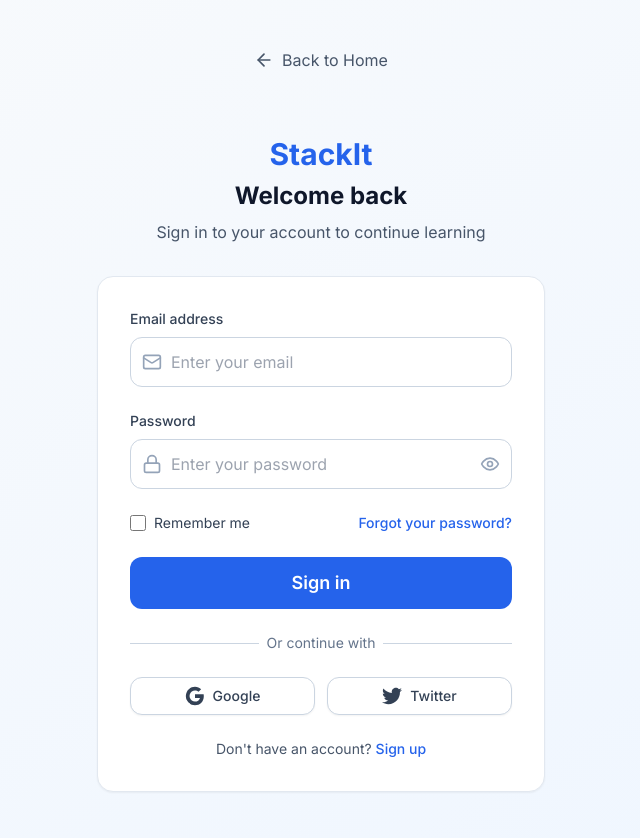
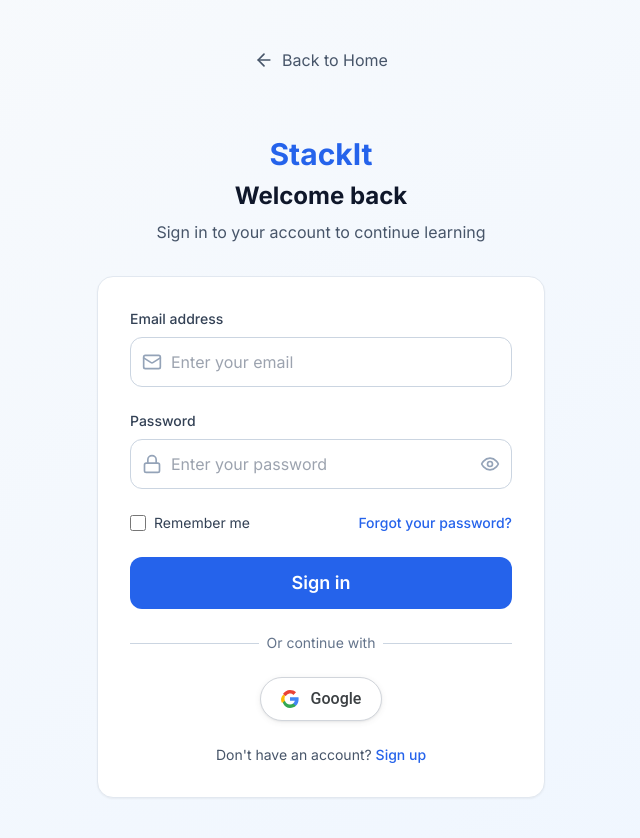
Before and after one commit to VyomPandya/Odoo_Hackathon_2025, a Next.js app: page /login in a window 1280 px wide. Shown: the top 838 px of the page, without its empty margins (319-959 px from the left). Built offline with nearby package versions, Linux system fonts and the light colour scheme.

Commit message:
sign in page design changes

```diff
--- a/app/login/page.tsx
+++ b/app/login/page.tsx
@@ -177,22 +177,31 @@
               </div>
             </div>
 
-            <div className="mt-6 grid grid-cols-2 gap-3">
-              <button className="w-full inline-flex justify-center py-2 px-4 border border-slate-300 rounded-xl shadow-sm bg-white text-sm font-medium text-slate-700 hover:bg-slate-50 transition-colors">
-                <svg className="w-5 h-5" viewBox="0 0 24 24">
-                  <path fill="currentColor" d="M22.56 12.25c0-.78-.07-1.53-.2-2.25H12v4.26h5.92c-.26 1.37-1.04 2.53-2.21 3.31v2.77h3.57c2.08-1.92 3.28-4.74 3.28-8.09z"/>
-                  <path fill="currentColor" d="M12 23c2.97 0 5.46-.98 7.28-2.66l-3.57-2.77c-.98.66-2.23 1.06-3.71 1.06-2.86 0-5.29-1.93-6.16-4.53H2.18v2.84C3.99 20.53 7.7 23 12 23z"/>
-                  <path fill="currentColor" d="M5.84 14.09c-.22-.66-.35-1.36-.35-2.09s.13-1.43.35-2.09V7.07H2.18C1.43 8.55 1 10.22 1 12s.43 3.45 1.18 4.93l2.85-2.22.81-.62z"/>
-                  <path fill="currentColor" d="M12 5.38c1.62 0 3.06.56 4.21 1.64l3.15-3.15C17.45 2.09 14.97 1 12 1 7.7 1 3.99 3.47 2.18 7.07l3.66 2.84c.87-2.6 3.3-4.53 6.16-4.53z"/>
+            <div className="mt-6 flex justify-center">
+              <button
+                className="flex items-center gap-3 px-5 py-3 bg-white border w-auto mx-auto"
+                style={{
+                  borderColor: '#d1d5db',
+                  borderRadius: '24px',
+                  boxShadow: '0 1px 2px rgba(60,64,67,.08), 0 1.5px 6px rgba(60,64,67,.08)',
+                  fontFamily: 'Roboto, Arial, sans-serif',
+                  fontWeight: 500,
+                  color: '#3c4043',
+                  fontSize: 16,
+                  transition: 'background 0.2s',
+                }}
+                onMouseOver={e => (e.currentTarget.style.background = '#f7f7f7')}
+                onMouseOut={e => (e.currentTarget.style.background = '#fff')}
+              >
+                <svg width="18" height="18" viewBox="0 0 18 18" style={{ display: 'block' }} xmlns="http://www.w3.org/2000/svg">
+                  <g>
+                    <path fill="#4285F4" d="M17.64 9.2045c0-.638-.0573-1.252-.1636-1.836H9v3.481h4.844c-.2082 1.12-.8346 2.068-1.779 2.708v2.243h2.877c1.684-1.553 2.658-3.841 2.658-6.596z"/>
+                    <path fill="#34A853" d="M9 18c2.43 0 4.47-.806 5.96-2.188l-2.877-2.243c-.799.535-1.82.85-3.083.85-2.37 0-4.377-1.601-5.096-3.757H1.94v2.293C3.43 16.293 6.01 18 9 18z"/>
+                    <path fill="#FBBC05" d="M3.904 10.662A5.41 5.41 0 0 1 3.5 9c0-.577.099-1.137.276-1.662V5.045H1.94A8.996 8.996 0 0 0 0 9c0 1.465.354 2.85.94 4.045l2.964-2.383z"/>
+                    <path fill="#EA4335" d="M9 3.579c1.32 0 2.5.454 3.43 1.346l2.572-2.572C13.47.806 11.43 0 9 0 6.01 0 3.43 1.707 1.94 4.045l2.964 2.293C4.623 6.137 6.63 3.579 9 3.579z"/>
+                  </g>
                 </svg>
-                <span className="ml-2">Google</span>
-              </button>
-
-              <button className="w-full inline-flex justify-center py-2 px-4 border border-slate-300 rounded-xl shadow-sm bg-white text-sm font-medium text-slate-700 hover:bg-slate-50 transition-colors">
-                <svg className="w-5 h-5" fill="currentColor" viewBox="0 0 24 24">
-                  <path d="M24 4.557c-.883.392-1.832.656-2.828.775 1.017-.609 1.798-1.574 2.165-2.724-.951.564-2.005.974-3.127 1.195-.897-.957-2.178-1.555-3.594-1.555-3.179 0-5.515 2.966-4.797 6.045-4.091-.205-7.719-2.165-10.148-5.144-1.29 2.213-.669 5.108 1.523 6.574-.806-.026-1.566-.247-2.229-.616-.054 2.281 1.581 4.415 3.949 4.89-.693.188-1.452.232-2.224.084.626 1.956 2.444 3.379 4.6 3.419-2.07 1.623-4.678 2.348-7.29 2.04 2.179 1.397 4.768 2.212 7.548 2.212 9.142 0 14.307-7.721 13.995-14.646.962-.695 1.797-1.562 2.457-2.549z"/>
-                </svg>
-                <span className="ml-2">Twitter</span>
+                <span style={{ lineHeight: 1 }}>Google</span>
               </button>
             </div>
           </div>
```
